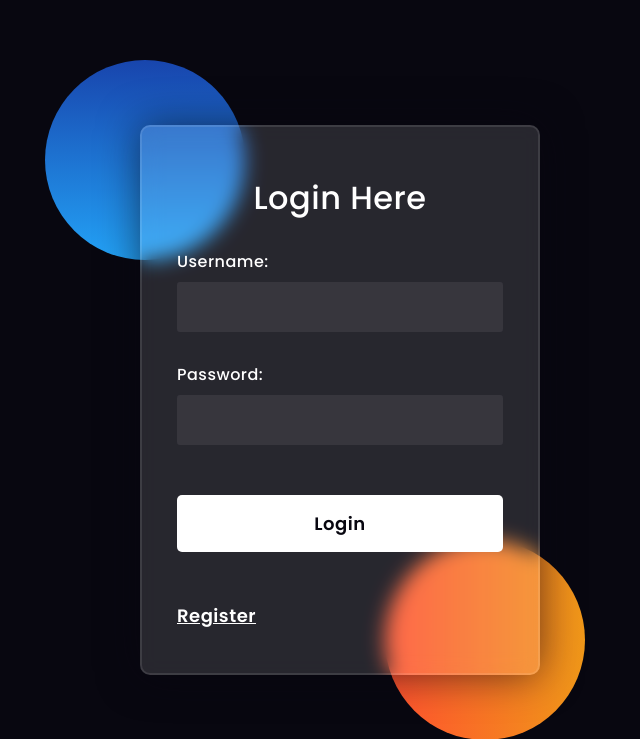
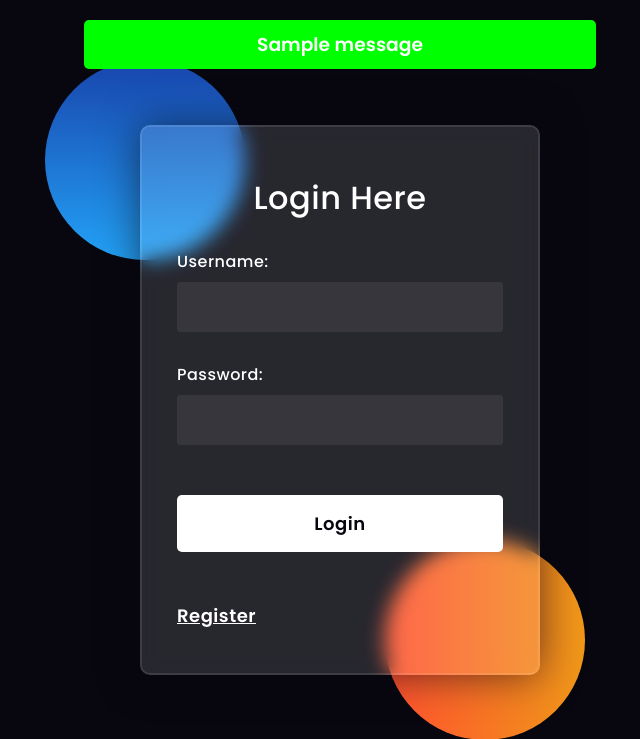
Before and after one commit to Station9586/Django_Final, a Django app: page / in a window 1280 px wide. Shown: the top 739 px of the page, without its empty margins (300-940 px from the left). Run offline with Django 4.2, Linux system fonts and the light colour scheme; tables that the repository leaves empty hold one stand-in row (values such as "Sample post"); one stand-in notice (Sample message) is shown.

Commit message:
Add MessageMiddleware

```diff
--- /dev/null
+++ b/final/clearmessages.py
@@ -0,0 +1,22 @@
+class ClearMessagesMiddleware:
+    def __init__(self, get_response):
+        self.get_response = get_response
+
+    def __call__(self, request):
+        # 在每個 request 前執行
+        self.process_request(request)
+        response = self.get_response(request)
+        # 在每個 response 前執行
+        response = self.process_response(request, response)
+        return response
+
+    def process_request(self, request):
+        # 清空現有的訊息
+        from django.contrib import messages
+        storage = messages.get_messages(request)
+        for message in storage:
+            pass  # Do nothing, just iterate to clear messages
+
+    def process_response(self, request, response):
+        # 在處理 response 前執行的操作
+        return response
--- a/final/settings.py
+++ b/final/settings.py
@@ -51,6 +51,7 @@ MIDDLEWARE = [
     'django.contrib.auth.middleware.AuthenticationMiddleware',
     'django.contrib.messages.middleware.MessageMiddleware',
     'django.middleware.clickjacking.XFrameOptionsMiddleware',
+    'final.clearmessages.ClearMessagesMiddleware',
 ]
 
 ROOT_URLCONF = 'final.urls'
--- a/main/views.py
+++ b/main/views.py
@@ -1,7 +1,7 @@
 from django.shortcuts import render, redirect
 from django.http import HttpResponse
 from .models import Account, LoginForm
-from django.contrib import auth
+from django.contrib import auth, messages
 from django.contrib.auth import authenticate
 from django.contrib.auth.decorators import login_required
 
@@ -54,20 +54,27 @@ def login (request):
                 if (user.is_active):
                     auth.login(request, user)
                     message = "Login successfully"
+                    messages.add_message(request, messages.SUCCESS, message)
                     request.session['is_login'] = True
                     request.session['username'] = login_name
                     return redirect('/admin')
-                else: message = "帳號尚未啟用"
+                else: messages.add_message(request, messages.WARNING, "帳號尚未啟用")
             else:
-                account = Account.objects.get(username=login_name)
+                try:
+                    account = Account.objects.get(username=login_name)
+                except:
+                    messages.add_message(request, messages.WARNING, "Invalid account or password")
+                    return render(request, 'main/index.html', locals())
                 if account.password == login_password:
                     is_login = 1
                     request.session['is_login'] = True
                     request.session['username'] = login_name
                     message = "Login successfully"
+                    messages.add_message(request, messages.SUCCESS, message)
                     return redirect('/main/pg1')
-                else: message = 'Invalid account or password'
-        else: message = 'Please Check the information'
+                else:
+                    messages.add_message(request, messages.WARNING, "Invalid account or password")
+        else: messages.add_message(request, messages.WARNING, "Please check the information")
     else: login_form = LoginForm()
 
 
@@ -82,6 +89,7 @@ def register (request):
         confirm = request.GET['password_again']
         if password != confirm:
             message = "Password does not match"
+            messages.add_message(request, messages.WARNING, message)
             print("Not match")
             return render(request, 'main/new_member.html', locals())
         else:
@@ -89,6 +97,7 @@ def register (request):
                 find = Account.objects.get(username=username)
                 if (find):
                     message = "Username already exists"
+                    messages.add_message(request, messages.WARNING, message)
                     print("Username already exists")
                     return render(request, 'main/new_member.html', locals())
             except:
@@ -100,8 +109,10 @@ def register (request):
     except:
         print("input are not complete")
         message = "input are not complete"
+        messages.add_message(request, messages.WARNING, message)
         return render(request, 'main/new_member.html', locals())
     if is_register == 1:
         message = "Register successfully"
+        messages.add_message(request, messages.SUCCESS, message)
         print("Register successfully")
     return render(request, 'main/index.html', locals())
--- a/static/style/login_style.css
+++ b/static/style/login_style.css
@@ -56,7 +56,7 @@ form {
     padding: 50px 35px;
 }
 
-#Alert {
+#warning {
     /* display: none; */
     font-family: "Poppins", sans-serif;
     width: 40%;
@@ -69,7 +69,7 @@ form {
     text-align: center;
 }
 
-#Success {
+#success {
     /* display: none; */
     font-family: "Poppins", sans-serif;
     width: 40%;
--- a/static/style/member_style.css
+++ b/static/style/member_style.css
@@ -13,7 +13,7 @@ form {
     padding: 50px 35px;
 }
 
-#Alert {
+#warning {
     /* display: none; */
     font-family: "Poppins", sans-serif;
     width: 40%;
@@ -26,7 +26,7 @@ form {
     text-align: center;
 }
 
-#Success {
+#success {
     /* display: none; */
     font-family: "Poppins", sans-serif;
     width: 40%;
--- a/templates/main/index.html
+++ b/templates/main/index.html
@@ -6,11 +6,14 @@
     <div class="shape"></div>
     <div class="shape"></div>
 </div>
-    {% if message and is_login %}
+    {% comment %} {% if message and is_login %}
         <h3 id="Alert"> {{ message }}</h3>
     {% elif message and is_register %}
         <h3 id="Success"> {{ message }}</h3>
-    {% endif %}
+    {% endif %} {% endcomment %}
+    {% for message in messages %}
+        <h3 id="{{ message.tags }}"> {{ message }}</h3>
+    {% endfor %}
     <form action="/" method="POST" id="Login" name="Login">
         {% csrf_token %}
         <h3>Login Here</h3>
--- a/templates/main/new_member.html
+++ b/templates/main/new_member.html
@@ -5,9 +5,9 @@
         <div class="shape"></div>
         <div class="shape"></div>
     </div>
-    {% if message and is_register %}
-        <h3 id="Alert"> {{ message }}</h3>
-    {% endif %}
+    {% for message in messages %}
+        <h3 id="{{ message.tags }}"> {{ message }}</h3>
+    {% endfor %}
     <form action="." method="GET" id="Register">
         {% csrf_token %}
         <h3>Register Here</h3>
--- a/templates/member/main.html
+++ b/templates/member/main.html
@@ -6,6 +6,9 @@
         $(".list").removeClass("active");
         $("#_1").addClass("active");
     </script>
+    {% for message in messages %}
+        <h3 id="{{ message.tags }}"> {{ message }}</h3>
+    {% endfor %}
     <div class="content show" id="pg1">
         <h1>圖書館空間預約系統</h1>
         <h2>Hi, {{ username }} Welcome!</h2>
--- a/templates/member/showdata.html
+++ b/templates/member/showdata.html
@@ -11,9 +11,9 @@
             window.location = url;
         }
     </script>
-    {% if message and is_delR %}
-        <h3 id="Success"> {{ message }}</h3>
-    {% endif %}
+    {% for message in messages %}
+        <h3 id="{{ message.tags }}"> {{ message }}</h3>
+    {% endfor %}
     <div class="content show" id="pg2">
         <h1>已預約資訊</h1>
         <p>Hi, {{ username }}, 以下是您的預約資訊！</p>
```
Also changed, not shown: member/views.py (+32 -1 lines), templates/member/modify.html (+3 -5 lines), templates/member/reserve.html (+3 -5 lines), templates/member/settings.html (+3 -5 lines), member/migrations/0014_alter_reservations_id.py (added).
